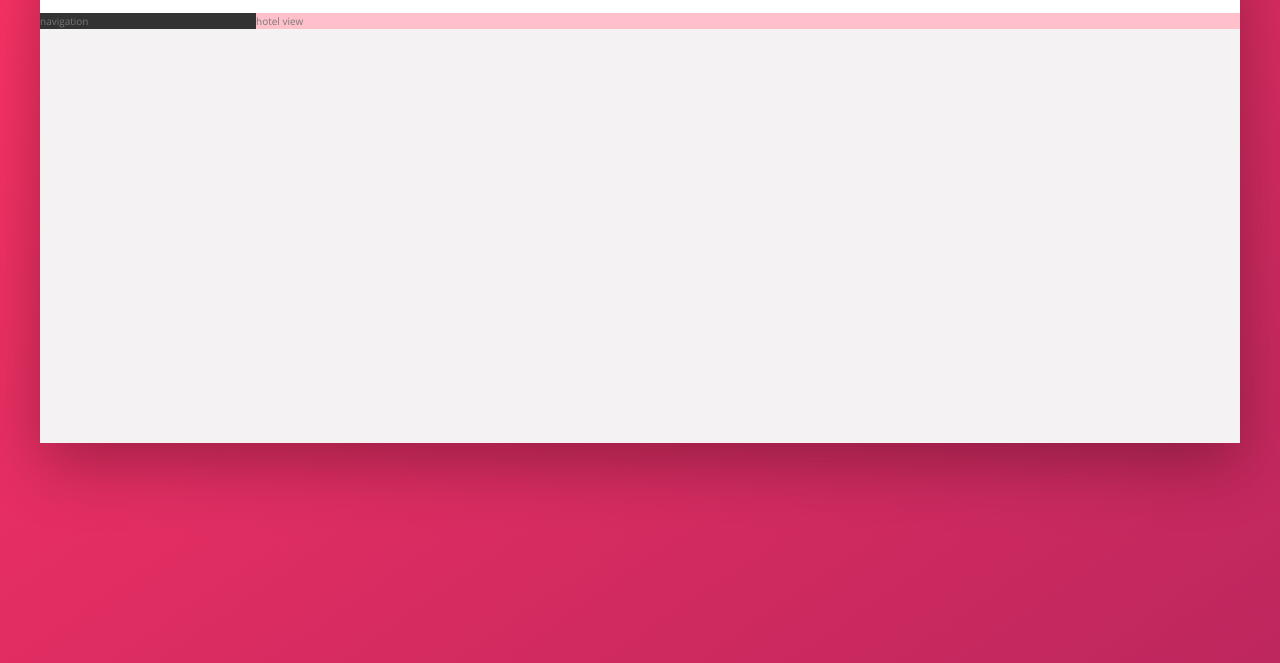
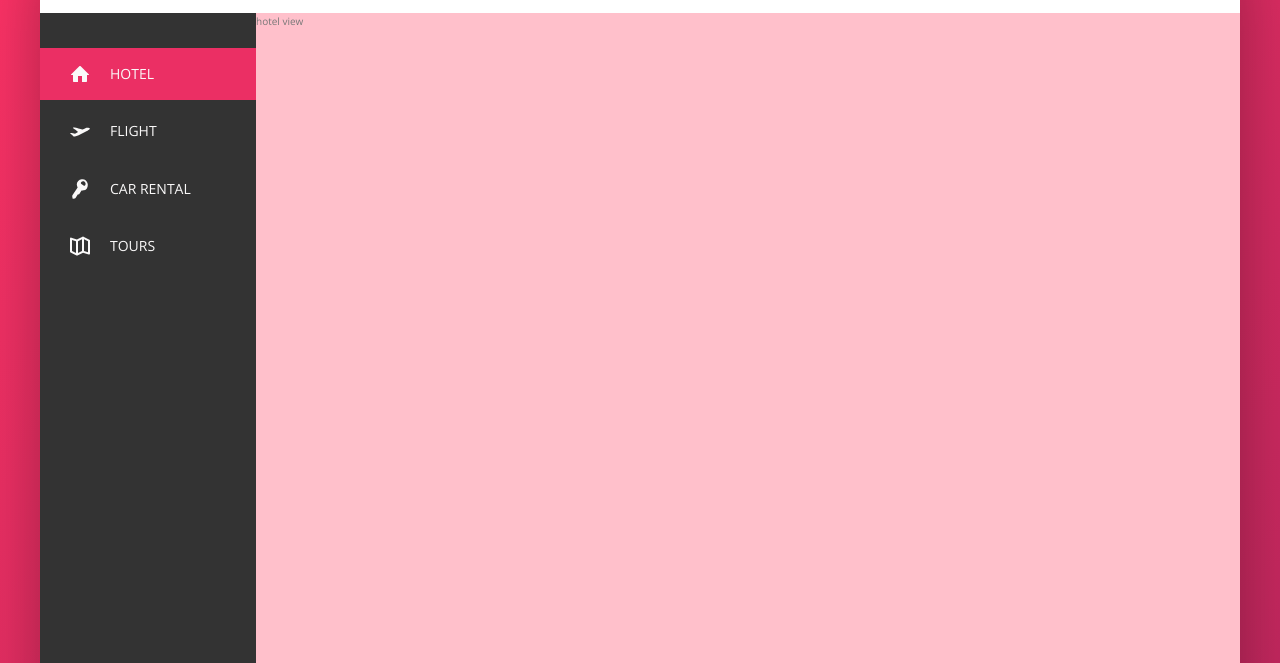
Before and after one commit to Naveen-S/trillo, a website: page index.html in a window 1280 px wide. Shown: the part 137-800 px from the top of the page. Drawn offline with nearby package versions, Linux system fonts and the light colour scheme.

Commit message:
Crazy transistions aka animations.

```diff
--- a/index.html
+++ b/index.html
@@ -45,8 +45,44 @@
             </nav>
         </header>
         <div class="content">
-            <nav class="side-bar">
-                navigation
+            <nav class="sidebar">
+                <ul class="side-nav">
+                    <li class="side-nav__item side-nav__item--active">
+                        <a href="#" class="side-nav__link">
+                            <svg class="side-nav__icon">
+                                <use xlink:href="img/sprite.svg#icon-home"></use>
+                            </svg>
+                            <span>Hotel</span>
+                        </a>
+                    </li>
+                    <li class="side-nav__item">
+                        <a href="#" class="side-nav__link">
+                            <svg class="side-nav__icon">
+                                <use xlink:href="img/sprite.svg#icon-aircraft-take-off"></use>
+                            </svg>
+                            <span>FLight</span>
+                        </a>
+                    </li>
+                    <li class="side-nav__item">
+                        <a href="#" class="side-nav__link">
+                            <svg class="side-nav__icon">
+                                <use xlink:href="img/sprite.svg#icon-key"></use>
+                            </svg>
+                            <span>Car Rental</span>
+                        </a>
+                    </li>
+                    <li class="side-nav__item">
+                        <a href="#" class="side-nav__link">
+                            <svg class="side-nav__icon">
+                                <use xlink:href="img/sprite.svg#icon-map"></use>
+                            </svg>
+                            <span>Tours</span>
+                        </a>
+                    </li>
+                </ul>
+                <div class="legal">
+                    &copy; 2019 by trillo. All rights reserved.
+                </div>
             </nav>
             <main class="hotel-view">
                 hotel view
--- a/sass/_components.scss
+++ b/sass/_components.scss
@@ -114,3 +114,73 @@
 
     }
 }
+
+/*************************************************************/
+// SIDE NAV
+
+.side-nav {
+    font-size: 1.4rem;
+    margin-top: 3.5rem;
+
+    &__item {
+        position: relative;
+        list-style: none;
+        &:not(:last-child) {
+            margin-bottom: 0.5rem;
+        }
+    }
+
+    &__item::before {
+        content: '';
+        background-color: var(--color-primary);
+        position: absolute;
+        top: 0;
+        left: 0;
+        height: 100%;
+        width: 3px;
+        transform: scaleY(0);
+        transition: transform .2s,
+                    width 0.4s cubic-bezier(1,0,0,1) 0.2s,
+                    background-color 0.1s;
+    }
+
+    &__item:hover::before,
+    &__item--active::before{
+        transform: scaleY(1);
+        width: 100%;
+    }
+
+    &__item:active::before {
+        background-color: var(--color-primary-light);
+    }
+
+    &__link,
+    &__link:link,
+    &__link:visited {
+        display: flex;
+        align-items: center;
+        text-decoration: none;
+        position: relative;
+        z-index: 1;
+        color:  var(--color-grey-light-1);
+        text-transform: uppercase;
+        padding: 1.5rem 3rem;
+    }
+
+    &__icon {
+        height: 2rem;
+        width: 2rem;
+        fill: currentColor;
+        margin-right: 2rem;
+    }
+    span {
+        display: inline-block;
+    }
+}
+
+.legal {
+    font-size: 1.2rem;
+    color: var(--color-grey-light-4);
+    text-align: center;
+    padding: 2.5rem;
+}
--- a/sass/_layout.scss
+++ b/sass/_layout.scss
@@ -21,9 +21,13 @@
     display: flex;
 }
 
-.side-bar {
+.sidebar {
     background-color: var(--color-grey-dark-1);
     flex: 0 0 18%; // grow shrink basis
+    display: flex;
+    flex-direction: column;
+    height: 100vh;
+    justify-content: space-between;
 }
 
 .hotel-view {
```
Also changed, not shown: css/style.css.
